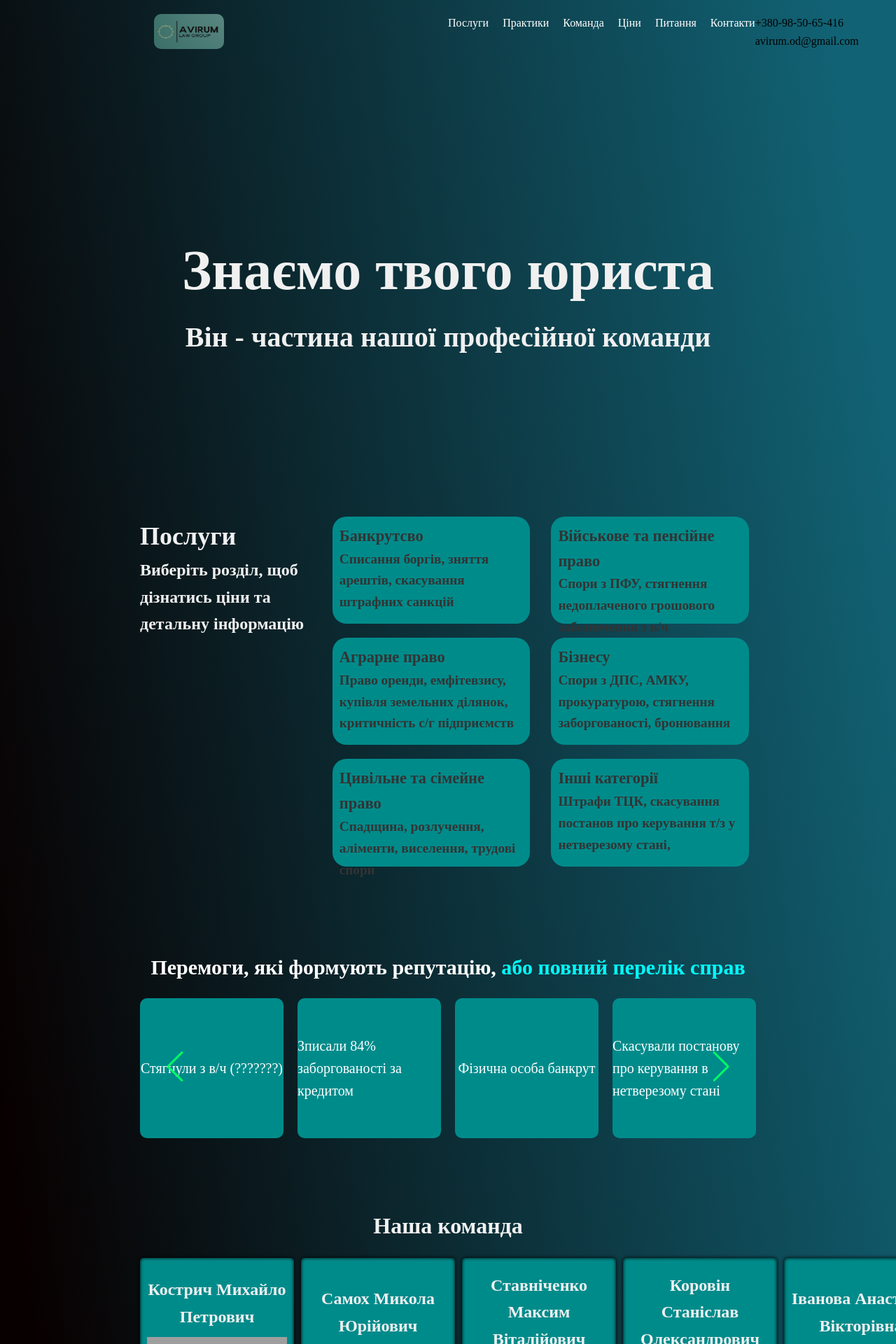
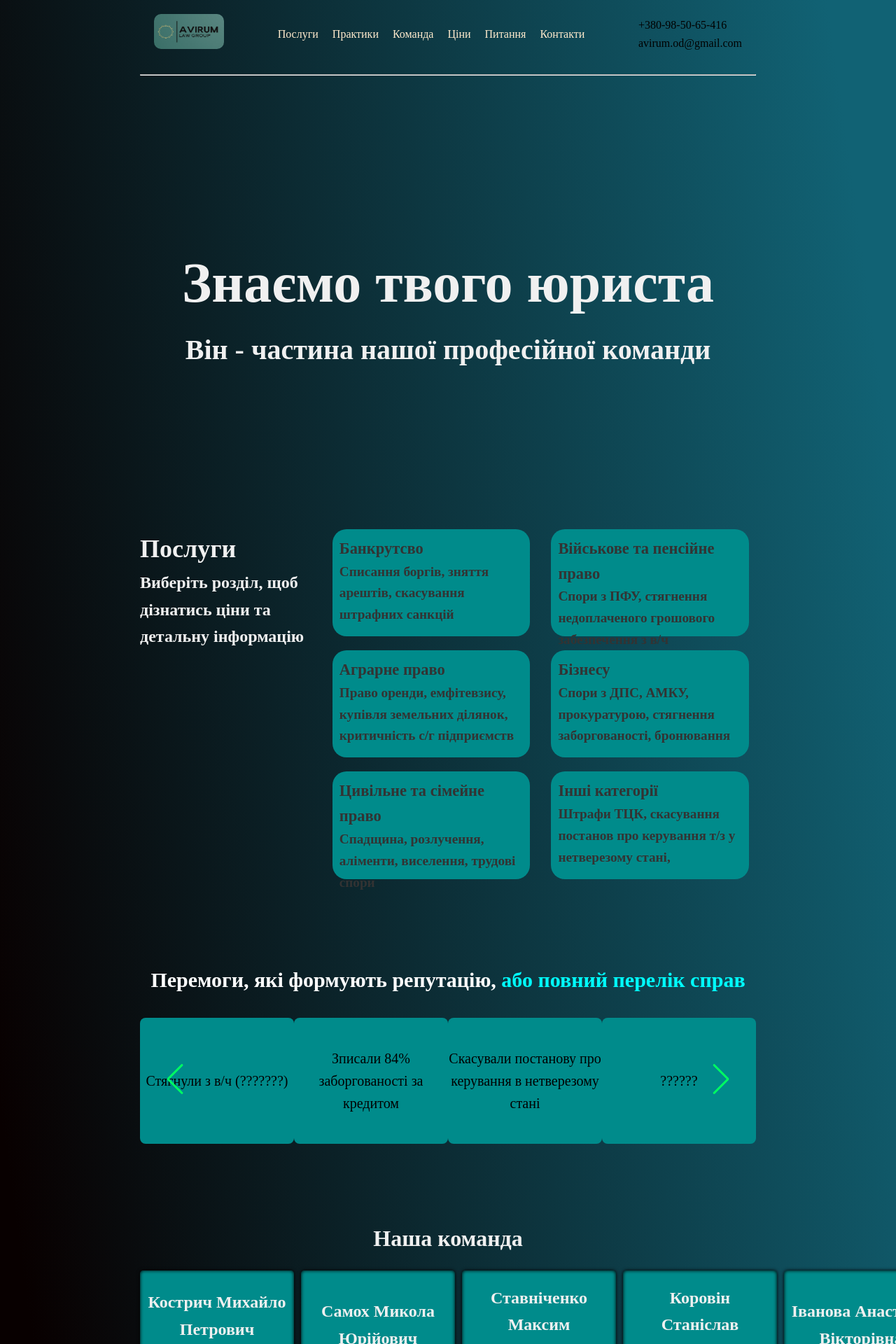
Before and after one commit to npscxs/avirum, a React (Vite) app: page / in a window 1280 px wide. Shown: the top 1920 px of the page at 70% size. Built offline with nearby package versions, Linux system fonts and the light colour scheme; grey boxes are pictures that could not be loaded.

Commit message:
navigation add, rework Swiper

```diff
--- a/src/App.jsx
+++ b/src/App.jsx
@@ -13,6 +13,7 @@ function App() {
   return (
     <div>
       <Header />
+      <hr />
 
       <Routes>
         <Route
--- a/src/components/footer/FooterApp.jsx
+++ b/src/components/footer/FooterApp.jsx
@@ -19,6 +19,9 @@ export default function FooterApp() {
           Телефон: <a href="tel:+38 098 50 65 416">+38 098 50 65 416</a>
         </li>
       </ul>
+      <a href="https://www.google.com/maps/dir//51.0183338,16.8878155/@51.0150671,16.889103,14z/data=!4m2!4m1!3e0?entry=ttu&g_ep=EgoyMDI1MDUwNy4wIKXMDSoASAFQAw%3D%3D">
+        проложитьб маршрут
+      </a>
     </footer>
   );
 }
--- a/src/components/header/Header.jsx
+++ b/src/components/header/Header.jsx
@@ -1,35 +1,19 @@
 import logo from "../../img/logo2.png";
 import styles from "./Header.module.css";
+import React from "react";
 import { Link } from "react-router";
+import Navigation from "../navigation/Navigation";
+import { useLocation } from "react-router-dom";
 
-export default function header() {
+export default function Header() {
+  const location = useLocation();
   return (
     <header className={styles.header}>
       <Link to="/">
         <img className={styles.logo} src={logo} alt="logo" />
       </Link>
-      <nav>
-        <ul className={styles.navList}>
-          <li className={styles.navItem}>
-            <a href="#services">Послуги</a>
-          </li>
-          <li className={styles.navItem}>
-            <a href="#swiper">Практики</a>
-          </li>
-          <li className={styles.navItem}>
-            <a href="#team">Команда</a>
-          </li>
-          <li className={styles.navItem}>
-            <a href="">Ціни</a>
-          </li>
-          <li className={styles.navItem}>
-            <a href="">Питання</a>
-          </li>
-          <li className={styles.navItem}>
-            <a href="#footer">Контакти</a>
-          </li>
-        </ul>
-      </nav>
+      {location.pathname === "/" && <Navigation />}
+
       <ul className={styles.contactList}>
         <li>
           <a href="tel:+380985065416">+380-98-50-65-416</a>
--- a/src/components/header/Header.module.css
+++ b/src/components/header/Header.module.css
@@ -1,26 +1,16 @@
 .header {
   display: flex;
-  flex-direction: row;
+  align-items: center;
   justify-content: space-between;
   padding: 20px;
-  color: white;
 }
 .logo {
   width: 100px;
   height: 50px;
   border-radius: 10px;
-  margin-right: 320px;
-}
-
-.navList {
-  display: flex;
-  flex-direction: row;
-
-  gap: 20px;
 }
 
 .contactList {
   color: black;
   gap: 20px;
-  margin-left: auto;
 }
--- /dev/null
+++ b/src/components/navigation/Navigation.jsx
@@ -0,0 +1,27 @@
+import React from "react";
+import styles from "./Navigation.module.css";
+
+export default function Navigation() {
+  return (
+    <ul className={styles.navList}>
+      <li className={styles.navItem}>
+        <a href="#services">Послуги</a>
+      </li>
+      <li className={styles.navItem}>
+        <a href="#swiper">Практики</a>
+      </li>
+      <li className={styles.navItem}>
+        <a href="#team">Команда</a>
+      </li>
+      <li className={styles.navItem}>
+        <a href="">Ціни</a>
+      </li>
+      <li className={styles.navItem}>
+        <a href="">Питання</a>
+      </li>
+      <li className={styles.navItem}>
+        <a href="#footer">Контакти</a>
+      </li>
+    </ul>
+  );
+}
--- /dev/null
+++ b/src/components/navigation/Navigation.module.css
@@ -0,0 +1,8 @@
+.navList {
+  display: flex;
+  flex-direction: row;
+  gap: 20px;
+}
+.navItem {
+  color: blanchedalmond;
+}
--- a/src/components/swiper/Swiper.jsx
+++ b/src/components/swiper/Swiper.jsx
@@ -21,31 +21,74 @@ function MySlider() {
       <div className={css.mySwiperContainer}>
         <Swiper
           modules={[Navigation]}
-          spaceBetween={20}
           slidesPerView={4}
           navigation={true}
           loop={true}
           style={{ height: "100%" }}
         >
           <SwiperSlide className={css.mySlide}>
-            Стягнули з в/ч (???????)
+            <div className={css.flipCard}>
+              <div className={css.flipCardInner}>
+                <div className={css.flipCardFront}>
+                  <p>Стягнули з в/ч (???????)</p>
+                </div>
+                <div className={css.flipCardBack}>
+                  <p>back</p>
+                </div>
+              </div>
+            </div>
           </SwiperSlide>
           <SwiperSlide className={css.mySlide}>
-            Зписали 84% заборгованості за кредитом
+            <div className={css.flipCard}>
+              <div className={css.flipCardInner}>
+                <div className={css.flipCardFront}>
+                  <p>Зписали 84% заборгованості за кредитом</p>
+                </div>
+                <div className={css.flipCardBack}>
+                  <p>back</p>
+                </div>
+              </div>
+            </div>
+          </SwiperSlide>
+
+          <SwiperSlide className={css.mySlide}>
+            <div className={css.flipCard}>
+              <div className={css.flipCardInner}>
+                <div className={css.flipCardFront}>
+                  <p>Скасували постанову про керування в нетверезому стані</p>
+                </div>
+                <div className={css.flipCardBack}>
+                  <p>back</p>
+                </div>
+              </div>
+            </div>
           </SwiperSlide>
           <SwiperSlide className={css.mySlide}>
-            Фізична особа банкрут
+            <div className={css.flipCard}>
+              <div className={css.flipCardInner}>
+                <div className={css.flipCardFront}>
+                  <p>??????</p>
+                </div>
+                <div className={css.flipCardBack}>
+                  <p>back</p>
+                </div>
+              </div>
+            </div>
           </SwiperSlide>
           <SwiperSlide className={css.mySlide}>
-            Скасували постанову про керування в нетверезому стані
+            <div className={css.flipCard}>
+              <div className={css.flipCardInner}>
+                <div className={css.flipCardFront}>
+                  <p>Штраф ТЦК</p>
+                </div>
+                <div className={css.flipCardBack}>
+                  <p>back</p>
+                </div>
+              </div>
+            </div>
           </SwiperSlide>
-          <SwiperSlide className={css.mySlide}>(??????)</SwiperSlide>
-          <SwiperSlide className={css.mySlide}>Штраф ТЦК</SwiperSlide>
         </Swiper>
       </div>
-      {/* <div className={css.downContainer}>
-        <h2 className={css.downTitle}>Це ми також виграли</h2>
-      </div> */}
     </div>
   );
 }
--- a/src/components/swiper/Swiper.module.css
+++ b/src/components/swiper/Swiper.module.css
@@ -14,7 +14,7 @@
 .mySlide {
   background-color: inherit;
   display: flex;
-  background-color: darkcyan;
+  /* background-color: darkcyan; */
   border-radius: 10px;
   align-items: center;
   justify-content: center;
@@ -42,11 +42,49 @@
 }
 .link {
   color: aqua;
-  /* color: #fff;
-  font-size: 2rem;
+}
+
+.flipCard {
+  background-color: transparent;
+  width: 300px;
+  height: 180px;
+  perspective: 1000px; /* добавляет глубину для 3D эффекта */
+}
+
+.flipCardInner {
+  position: relative;
+  width: 100%;
+  height: 100%;
+  transition: transform 0.8s;
+  transform-style: preserve-3d;
+}
+
+.flipCard:hover .flipCardInner {
+  transform: rotateY(180deg); /* эффект переворота по Y */
+}
+
+.flipCardFront,
+.flipCardBack {
+  position: absolute;
+  width: 100%;
+  height: 100%;
+  backface-visibility: hidden; /* скрывать обратную сторону при перевороте */
+  display: flex;
+  align-items: center;
+  justify-content: center;
+  font-size: 20px;
+
+  border-radius: 8px;
+  text-align: center;
+}
+
+.flipCardFront {
   background-color: darkcyan;
-  padding: 10px;
-  border-radius: 10px;
-  text-decoration: none;
-  margin-bottom: 100px; */
+  color: black;
 }
+
+.flipCardBack {
+  background-color: #555;
+  color: white;
+  transform: rotateY(180deg);
+}
```
